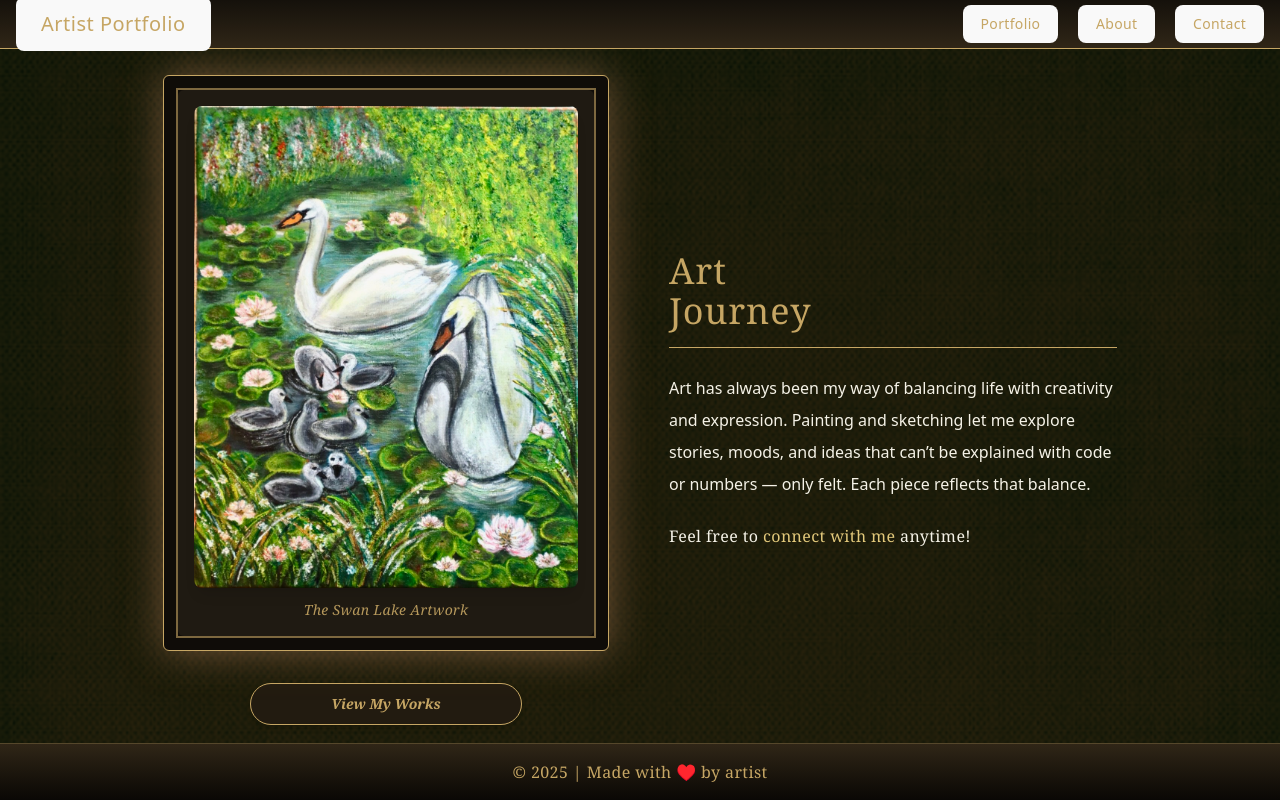
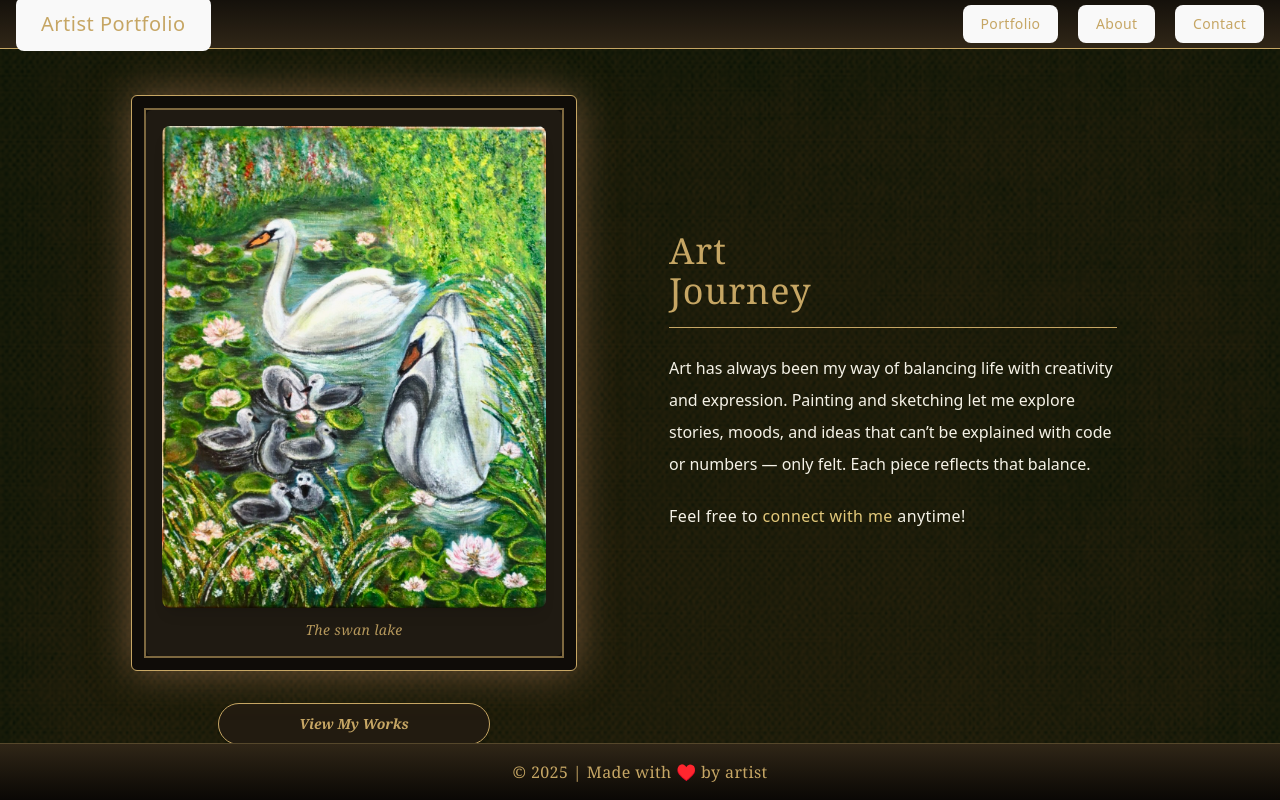
Before and after one commit to DuonggNguyenn/React-Art-Portfolio, a React (Vite) app: page / in a window 1280 px wide. Shown: the top 800 px of the page. Built offline with nearby package versions, Linux system fonts and the light colour scheme; grey boxes are pictures that could not be loaded.

Commit message:
Added function for counting the artwork views and refactored css code

```diff
--- /dev/null
+++ b/src/components/ArtworkFrame.tsx
@@ -0,0 +1,26 @@
+
+export default function ArtworkFrame({ src, title }: { src: string, title: string }) {
+    return (
+        <div className="relative mb-8 mt-20">
+            {/* Outer frame */}
+            <div className="border-1 border-[#C6A664] rounded-sm shadow-[0_0_40px_rgba(198,140,100,0.5)] p-1
+                                      bg-[#0F0C08] ">
+                <div className="border-2 border-[#C6A664]/60 m-2">
+                    {/* Inner frame with image */}
+                    <div className="bg-[#1f1a12] p-4 rounded-sm">
+                        {/* Current image (fading in) */}
+                        <img
+                            src={src}
+                            alt={title}
+                            className="max-w-xs md:max-w-sm h-auto object-cover rounded-md shadow-lg animate-fadeCrossfade"
+                        />
+
+                        <p className="italic font-serif text-sm text-[#C6A664]/90 text-center mt-3 tracking-wide">
+                            {title}
+                        </p>
+                    </div>
+                </div>
+            </div>
+        </div>
+    );
+}
--- a/src/components/Hero.tsx
+++ b/src/components/Hero.tsx
@@ -1,24 +1,37 @@
 import { Button } from "./ui/button"
-import hobbitPainting from "/artworks/oilpainting/thehobbit-oilpainting.jpeg"
-import theswanPainting from "/artworks/oilpainting/theswan-oilpainting.jpeg"
 import { useEffect, useState } from "react"
-
+import { artworks} from "@/data/artworks"
+import { type Artwork } from "@/data/artworks"
+import ArtworkFrame from "./ArtworkFrame"
 
 export default function Hero() {
-    const images = [
-        { src: hobbitPainting, alt: "Hobbit Painting Artwork" },
-        { src: theswanPainting, alt: "The Swan Lake Artwork" }
-    ];
-
     const [currentImageIndex, setCurrentImageIndex] = useState(0);
 
+    const [topViewedArtworks, setTopViewedArtworks] = useState<Artwork[]>([]);
+
     useEffect(() => {
+        const viewedArtworks = localStorage.getItem("artworkViews") || "{}";
+
+        const views = JSON.parse(viewedArtworks);
+
+        //merge views with artworks data to get full artwork details
+        const mergedArtworks = artworks.map((artwork) => ({
+            ...artwork,
+            views: views[artwork.id] || 0,
+        }))
+
+        //sort top 3 viewed artworks
+        setTopViewedArtworks(mergedArtworks.sort((a, b) => b.views - a.views).slice(0, 3));
+    }, []);
+
+    useEffect(() => {
+        if(topViewedArtworks.length === 0) return;
         const interval = setInterval(() => {
-            setCurrentImageIndex((prevIndex) => (prevIndex + 1) % images.length);
+            setCurrentImageIndex((prevIndex) => (prevIndex + 1) % topViewedArtworks.length);
         }, 5000); // Change image every 5 seconds
 
         return () => clearInterval(interval);
-    }, [images.length]);
+    }, [topViewedArtworks.length]);
 
     const scrollToSection = (sectionId: string) => {
         const section = document.getElementById(sectionId)
@@ -26,6 +39,8 @@ export default function Hero() {
             section.scrollIntoView({ behavior: 'smooth' })
         }
     }
+
+    const currentArtwork = topViewedArtworks.length > 0 ? topViewedArtworks[currentImageIndex] : artworks[1];
 
     return (
         <section
@@ -38,32 +53,16 @@ export default function Hero() {
         >
             <div className="max-w-6xl mx-auto
             flex flex-col md:flex-row items-center justify-center
+            pb-10
             xl:gap-15
             w-full">
 
                 {/* Left column: Image + Button */}
                 <div className="flex flex-col items-center">
-                    <div className="relative mb-8">
-                        {/* Outer frame */}
-                        <div className="border-1 border-[#C6A664] rounded-sm shadow-[0_0_40px_rgba(198,140,100,0.5)] p-1
-                                      bg-[#0F0C08] ">
-                            <div className="border-2 border-[#C6A664]/60 m-2">
-                                {/* Inner frame with image */}
-                                <div className="bg-[#1f1a12] p-4 rounded-sm">
-                                    {/* Current image (fading in) */}
-                                    <img
-                                        src={images[currentImageIndex].src}
-                                        alt={images[currentImageIndex].alt}
-                                        className="max-w-xs md:max-w-sm h-auto object-cover rounded-md shadow-lg animate-fadeCrossfade"
-                                    />
-
-                                    <p className="italic font-serif text-sm text-[#C6A664]/90 text-center mt-3 tracking-wide">
-                                        {images[currentImageIndex].alt}
-                                    </p>
-                                </div>
-                            </div>
-                        </div>
-                    </div>
+                    <ArtworkFrame
+                        src={currentArtwork.src}
+                        title={currentArtwork.title}
+                    />
                     <Button
                         onClick={
                             (e) => {
@@ -82,15 +81,15 @@ export default function Hero() {
                 </div>
 
                 {/* Right column: Title + Text + Button */}
-                <div className="max-w-md text-center md:text-left">
+                <div className="max-w-md text-center md:mx-8 md:text-left">
                     <h2 className="
-                    text-2xl md:text-4xl font-serif mb-4 tracking-wide">Art <br />  Journey</h2>
+                    text-2xl md:text-4xl font-serif mb-4 mt-8 lg:mt-0 tracking-wide">Art <br />  Journey</h2>
                     <div className="border-b border-[#C6A664] mb-6"></div>
                     <p className="
                     text-[#f5f2e7]
                      text-sm md:sm xl:text-base
                     leading-loose font-sans">Art has always been my way of balancing life with creativity and expression. Painting and sketching let me explore stories, moods, and ideas that can’t be explained with code or numbers — only felt. Each piece reflects that balance.</p>
-                    <p className="mt-6 text-sm md:text-base font-serif text-[#f5f2e7] tracking-wide">
+                    <p className="mt-6 text-sm lg:text-base font-sans text-[#f5f2e7] tracking-wide">
                         Feel free to {" "}
                         <a
                             href="#contact"
--- a/src/data/artworks.ts
+++ b/src/data/artworks.ts
@@ -6,6 +6,7 @@ export type Artwork = {
     medium: string;
     category: string;
     src: string;
+    views?: number; // Optional field for tracking views
 };
 
 export const artworks: Artwork[] = [
@@ -18,7 +19,8 @@ export const artworks: Artwork[] = [
         year: 2024,
         medium: "Oil on Canvas",
         category: "Oil Painting",
-        src: "artworks/oilpainting/thehobbit-oilpainting.jpeg"
+        src: "artworks/oilpainting/thehobbit-oilpainting.jpeg",
+        views: 0
     },
     {
         id: 2,
@@ -27,7 +29,8 @@ export const artworks: Artwork[] = [
         year: 2025,
         medium: "Oil on Canvas",
         category: "Oil Painting",
-        src: "artworks/oilpainting/theswan-oilpainting.jpeg"
+        src: "artworks/oilpainting/theswan-oilpainting.jpeg",
+
     },
     {
         id: 3,
@@ -36,7 +39,8 @@ export const artworks: Artwork[] = [
         year: 2024,
         medium: "Oil on Canvas",
         category: "Oil Painting",
-        src: "artworks/oilpainting/stilllife-oilpainting.jpeg"
+        src: "artworks/oilpainting/stilllife-oilpainting.jpeg",
+        views: 0
     },
     {
         id: 4,
@@ -45,7 +49,8 @@ export const artworks: Artwork[] = [
         year: 2025,
         medium: "Oil on Canvas",
         category: "Portrait",
-        src: "artworks/artist-portrait.jpg"
+        src: "artworks/artist-portrait.jpg",
+        views: 0
     },
 
     /* Portraits */
@@ -56,7 +61,8 @@ export const artworks: Artwork[] = [
         year: 2025,
         medium: "Graphite on Paper",
         category: "Portrait",
-        src: "artworks/portrait/squidgame-portrait.jpeg"
+        src: "artworks/portrait/squidgame-portrait.jpeg",
+        views: 0
     },
     {
         id: 6,
@@ -65,7 +71,8 @@ export const artworks: Artwork[] = [
         year: 2025,
         medium: "Graphite on Paper",
         category: "Portrait",
-        src: "artworks/portrait/thebeatles-portrait.jpeg"
+        src: "artworks/portrait/thebeatles-portrait.jpeg",
+        views: 0
     },
     {
         id: 7,
@@ -74,7 +81,8 @@ export const artworks: Artwork[] = [
         year: 2024,
         medium: "Graphite on Paper",
         category: "Portrait",
-        src: "artworks/portrait/jacksparrow_portrait.jpeg"
+        src: "artworks/portrait/jacksparrow_portrait.jpeg",
+
     },
     {
         id: 8,
@@ -83,7 +91,8 @@ export const artworks: Artwork[] = [
         year: 2025,
         medium: "Graphite on Paper",
         category: "Portrait",
-        src: "artworks/portrait/mcgonagall_portrait.jpeg"
+        src: "artworks/portrait/mcgonagall_portrait.jpeg",
+        views: 0
     },
     {
         id: 9,
@@ -92,7 +101,8 @@ export const artworks: Artwork[] = [
         year: 2025,
         medium: "Graphite on Paper",
         category: "Portrait",
-        src: "artworks/portrait/oppenheimer-portrait.jpeg"
+        src: "artworks/portrait/oppenheimer-portrait.jpeg",
+        views: 0
     },
     {
         id: 10,
@@ -101,7 +111,8 @@ export const artworks: Artwork[] = [
         year: 2025,
         medium: "Graphite on Paper",
         category: "Portrait",
-        src: "artworks/portrait/audreyhepburn-portrait.jpeg"
+        src: "artworks/portrait/audreyhepburn-portrait.jpeg",
+        views: 0
     },
     {
         id: 11,
@@ -110,7 +121,8 @@ export const artworks: Artwork[] = [
         year: 2025,
         medium: "Graphite on Paper",
         category: "Portrait",
-        src: "artworks/portrait/davyjones-portrait.jpeg"
+        src: "artworks/portrait/davyjones-portrait.jpeg",
+        views: 0
     },
     {
         id: 12,
@@ -119,7 +131,8 @@ export const artworks: Artwork[] = [
         year: 2025,
         medium: "Graphite on Paper",
         category: "Portrait",
-        src: "artworks/portrait/freddiemercury-portrait.jpeg"
+        src: "artworks/portrait/freddiemercury-portrait.jpeg",
+        views: 0
     },
     {
         id: 13,
@@ -128,7 +141,8 @@ export const artworks: Artwork[] = [
         year: 2024,
         medium: "Graphite on Paper",
         category: "Portrait",
-        src: "artworks/portrait/friend_portrait.jpeg"
+        src: "artworks/portrait/friend_portrait.jpeg",
+        views: 0
     },
     {
         id: 14,
@@ -137,7 +151,8 @@ export const artworks: Artwork[] = [
         year: 2023,
         medium: "Graphite on Paper",
         category: "Portrait",
-        src: "artworks/portrait/gameofthrones-portrait.jpeg"
+        src: "artworks/portrait/gameofthrones-portrait.jpeg",
+        views: 0
     },
     {
         id: 15,
@@ -146,7 +161,8 @@ export const artworks: Artwork[] = [
         year: 2023,
         medium: "Graphite on Paper",
         category: "Portrait",
-        src: "artworks/portrait/colesprouse-portrait.jpeg"
+        src: "artworks/portrait/colesprouse-portrait.jpeg",
+        views: 0
     },
     {
         id: 16,
@@ -155,7 +171,8 @@ export const artworks: Artwork[] = [
         year: 2023,
         medium: "Graphite on Paper",
         category: "Portrait",
-        src: "artworks/portrait/danaerys_portrait.jpeg"
+        src: "artworks/portrait/danaerys_portrait.jpeg",
+        views: 0
     },
     {
         id: 17,
@@ -164,7 +181,8 @@ export const artworks: Artwork[] = [
         year: 2024,
         medium: "Graphite on Paper",
         category: "Portrait",
-        src: "artworks/portrait/tomhiddleston_portrait.jpeg"
+        src: "artworks/portrait/tomhiddleston_portrait.jpeg",
+        views: 0
     },
 
     /* Landscapes */
@@ -176,6 +194,7 @@ export const artworks: Artwork[] = [
         medium: "Watercolor on Paper",
         category: "Landscape",
         src: "artworks/landscape/trondheim-landscape.jpeg",
+        views: 0
     },
     {
         id: 19,
@@ -184,7 +203,8 @@ export const artworks: Artwork[] = [
         year: 2025,
         medium: "Watercolor on Paper",
         category: "Landscape",
-        src: "artworks/landscape/arendal-landscape.jpeg"
+        src: "artworks/landscape/arendal-landscape.jpeg",
+        views: 0
     },
     {
         id: 20,
@@ -193,7 +213,8 @@ export const artworks: Artwork[] = [
         year: 2024,
         medium: "Watercolor on Paper",
         category: "Landscape",
-        src: "artworks/landscape/nidarosdommen-landscape.jpeg"
+        src: "artworks/landscape/nidarosdommen-landscape.jpeg",
+        views: 0
     },
     {
         id: 21,
@@ -202,7 +223,8 @@ export const artworks: Artwork[] = [
         year: 2024,
         medium: "Gouache on Paper",
         category: "Landscape",
-        src: "artworks/landscape/hogwartstrain-landscape.jpeg"
+        src: "artworks/landscape/hogwartstrain-landscape.jpeg",
+        views: 0
     },
 
     /* Anime */
@@ -213,7 +235,8 @@ export const artworks: Artwork[] = [
         year: 2023,
         medium: "Colored Pencils on Paper",
         category: "Anime",
-        src: "artworks/anime/aot-anime.jpeg"
+        src: "artworks/anime/aot-anime.jpeg",
+        views: 0
     },
         {
         id: 23,
@@ -222,7 +245,8 @@ export const artworks: Artwork[] = [
         year: 2023,
         medium: "Gouache on Paper",
         category: "Anime",
-        src: "artworks/anime/howls-moving-castle-ghibli.jpeg"
+        src: "artworks/anime/howls-moving-castle-ghibli.jpeg",
+        views: 0
     },
     {
         id: 24,
@@ -231,7 +255,8 @@ export const artworks: Artwork[] = [
         year: 2024,
         medium: "Gouache on Paper",
         category: "Anime",
-        src: "artworks/anime/totoro-ghibli.jpeg"
+        src: "artworks/anime/totoro-ghibli.jpeg",
+        views: 0
     },
      {
         id: 25,
@@ -240,7 +265,8 @@ export const artworks: Artwork[] = [
         year: 2023,
         medium: "Gouache on Paper",
         category: "Anime",
-        src: "artworks/anime/howland-sophie-ghibli.jpeg"
+        src: "artworks/anime/howland-sophie-ghibli.jpeg",
+        views: 0
     },
      {
         id: 26,
@@ -249,7 +275,8 @@ export const artworks: Artwork[] = [
         year: 2023,
         medium: "Gouache on Paper",
         category: "Anime",
-        src: "artworks/anime/kiki-ghibli.jpeg"
+        src: "artworks/anime/kiki-ghibli.jpeg",
+        views: 0
     },
     {
         id: 27,
@@ -258,7 +285,8 @@ export const artworks: Artwork[] = [
         year: 2024,
         medium: "Gouache on Paper",
         category: "Anime",
-        src: "artworks/anime/power-and-vy-arcane.jpeg"
+        src: "artworks/anime/power-and-vy-arcane.jpeg",
+        views: 0
     },
     {
         id: 28,
@@ -267,7 +295,8 @@ export const artworks: Artwork[] = [
         year: 2023,
         medium: "Gouache on Paper",
         category: "Anime",
-        src: "artworks/anime/chihiroandhaku-ghibli.jpeg"
+        src: "artworks/anime/chihiroandhaku-ghibli.jpeg",
+        views: 0
     },
     {
         id: 29,
@@ -276,7 +305,8 @@ export const artworks: Artwork[] = [
         year: 2023,
         medium: "Gouache on Paper",
         category: "Anime",
-        src: "artworks/anime/ducks-in-a-bath-ghibli.jpeg"
+        src: "artworks/anime/ducks-in-a-bath-ghibli.jpeg",
+        views: 0
     },
     {
         id: 30,
@@ -285,7 +315,8 @@ export const artworks: Artwork[] = [
         year: 2023,
         medium: "Gouache on Paper",
         category: "Anime",
-        src: "artworks/anime/laputa-ghibli.jpeg"
+        src: "artworks/anime/laputa-ghibli.jpeg",
+        views: 0
     },
     {
         id: 31,
@@ -294,6 +325,7 @@ export const artworks: Artwork[] = [
         year: 2023,
         medium: "Gouache on Paper",
         category: "Anime",
-        src: "artworks/anime/chihiros-flowers-ghibli.jpeg"
+        src: "artworks/anime/chihiros-flowers-ghibli.jpeg",
+        views: 0
     }
 ]
```
Also changed, not shown: src/components/Portfolio.tsx (+20 -2 lines).
